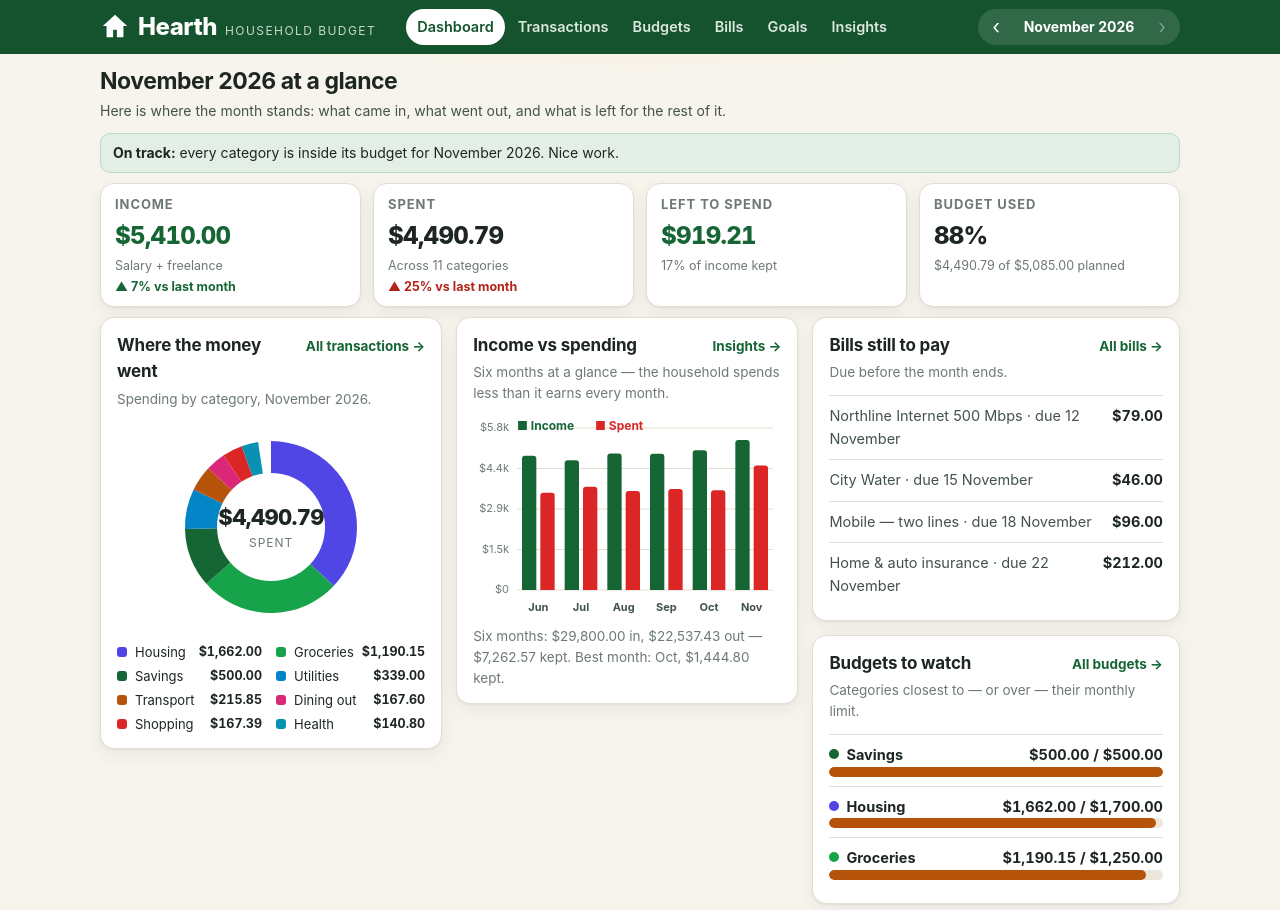
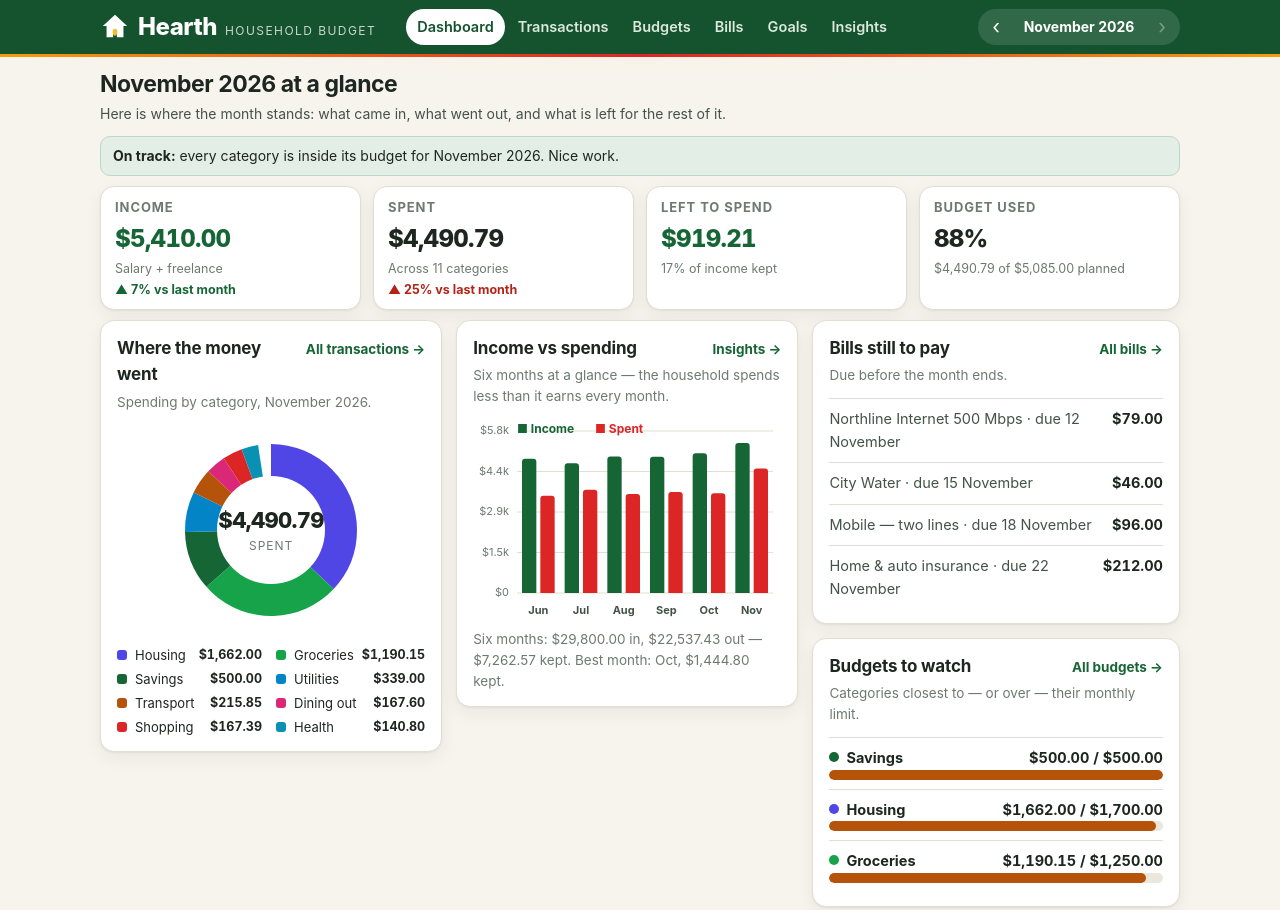
Before and after one commit to sura19/hearth-budget-site, a plain HTML site: page app/index.html in a window 1280 px wide. Shown: the top 910 px of the page. Drawn offline with Linux system fonts and the light colour scheme.

Commit message:
v3: update app/index.html

```diff
--- a/app/index.html
+++ b/app/index.html
@@ -12,7 +12,7 @@
   <div class="wrap topbar-inner">
     <a class="brand" href="#/" aria-label="Hearth home">
       <span class="brand-mark" aria-hidden="true">
-        <svg viewBox="0 0 32 32" width="30" height="30"><path d="M16 3 3 15h4v12h7v-8h4v8h7V15h4L16 3z" fill="currentColor"/></svg>
+        <svg viewBox="0 0 32 32" width="30" height="30"><path d="M16 3 3 15h4v12h7v-8h4v8h7V15h4L16 3z" fill="currentColor"/><path d="M16 17.5c-2.4 1.8-3 3.6-2.4 5.4.5 1.6 2.4 2.6 2.4 2.6s1.9-1 2.4-2.6c.6-1.8 0-3.6-2.4-5.4z" fill="#fbbf24"/></svg>
       </span>
       <span class="brand-name">Hearth</span>
       <span class="brand-tag">household budget</span>
@@ -32,6 +32,7 @@
     </div>
   </div>
 </header>
+<div class="ember" aria-hidden="true"></div>
 
 <main id="view" class="wrap" aria-live="polite"></main>
 
```
